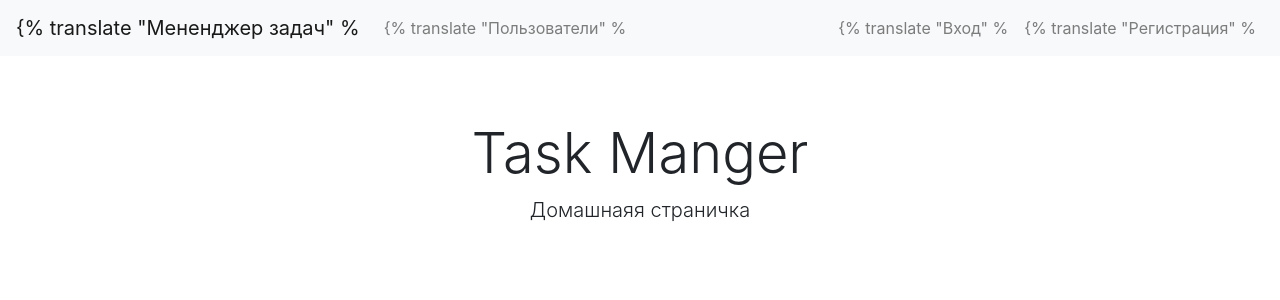
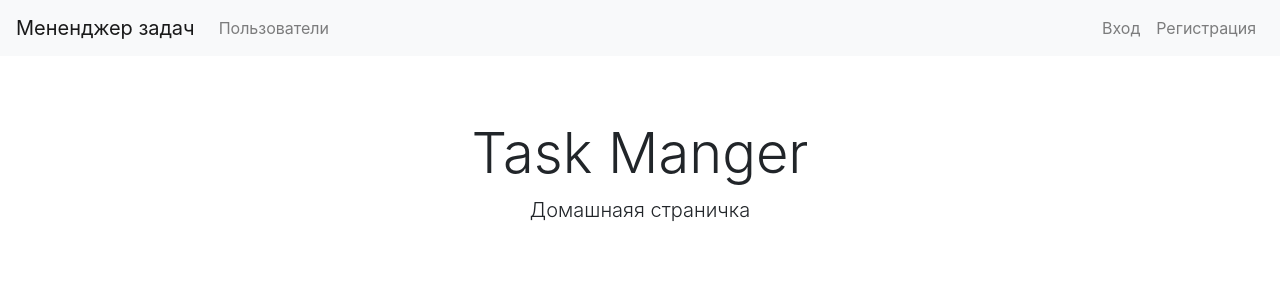
Before and after one commit to K0Hb/python-project-lvl4, a Django app: page / in a window 1280 px wide. Shown: the top 300 px of the page. Run offline with Django 3.2, Linux system fonts and the light colour scheme; some libraries are stand-ins or nearby versions.

Commit message:
add title

```diff
--- a/main_page/templates/main_page/main_template.html
+++ b/main_page/templates/main_page/main_template.html
@@ -8,22 +8,22 @@
 {% endblock %}
 <body class="d-flex flex-column min-vh-100">
     <nav class="navbar navbar-expand-lg navbar-light bg-light mb-3">
-      <a class="navbar-brand" href="{% url 'home' %}"}>{% translate "Мененджер задач" %</a>
+      <a class="navbar-brand" href="{% url 'home' %}"}>{% translate "Мененджер задач" %}</a>
       <button class="navbar-toggler" data-toggle="collapse" data-target="#navbarToggleExternalContent">
         <span class="navbar-toggler-icon"></span>
       </button>
       <div class="collapse navbar-collapse" id="navbarToggleExternalContent">
         <ul class="navbar-nav mr-auto">
           <li class="nav-item">
-            <a class="nav-link" href="{% url 'users' %}">{% translate "Пользователи" %</a>
+            <a class="nav-link" href="{% url 'users' %}">{% translate "Пользователи" %}</a>
           </li>
         </ul>
         <ul class="navbar-nav">
             <li class="nav-item">
-              <a class="nav-link" href="{% url 'login_page' %}">{% translate "Вход" %</a>
+              <a class="nav-link" href="{% url 'login_page' %}">{% translate "Вход" %}</a>
             </li>
             <li class="nav-item">
-              <a class="nav-link" href="{% url 'register_page' %}">{% translate "Регистрация" %</a>
+              <a class="nav-link" href="{% url 'register_page' %}">{% translate "Регистрация" %}</a>
             </li>
         </ul>
       </div>
```
